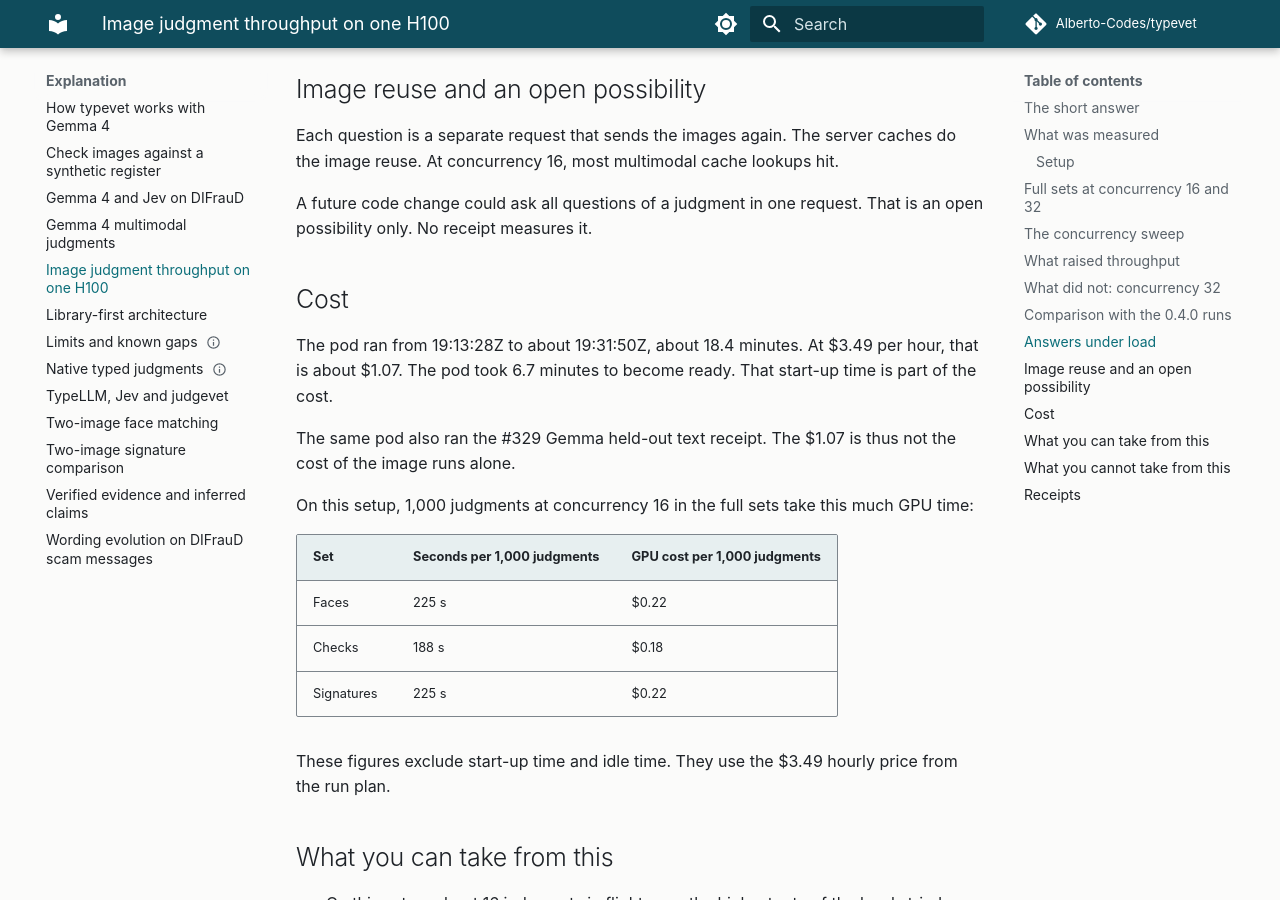
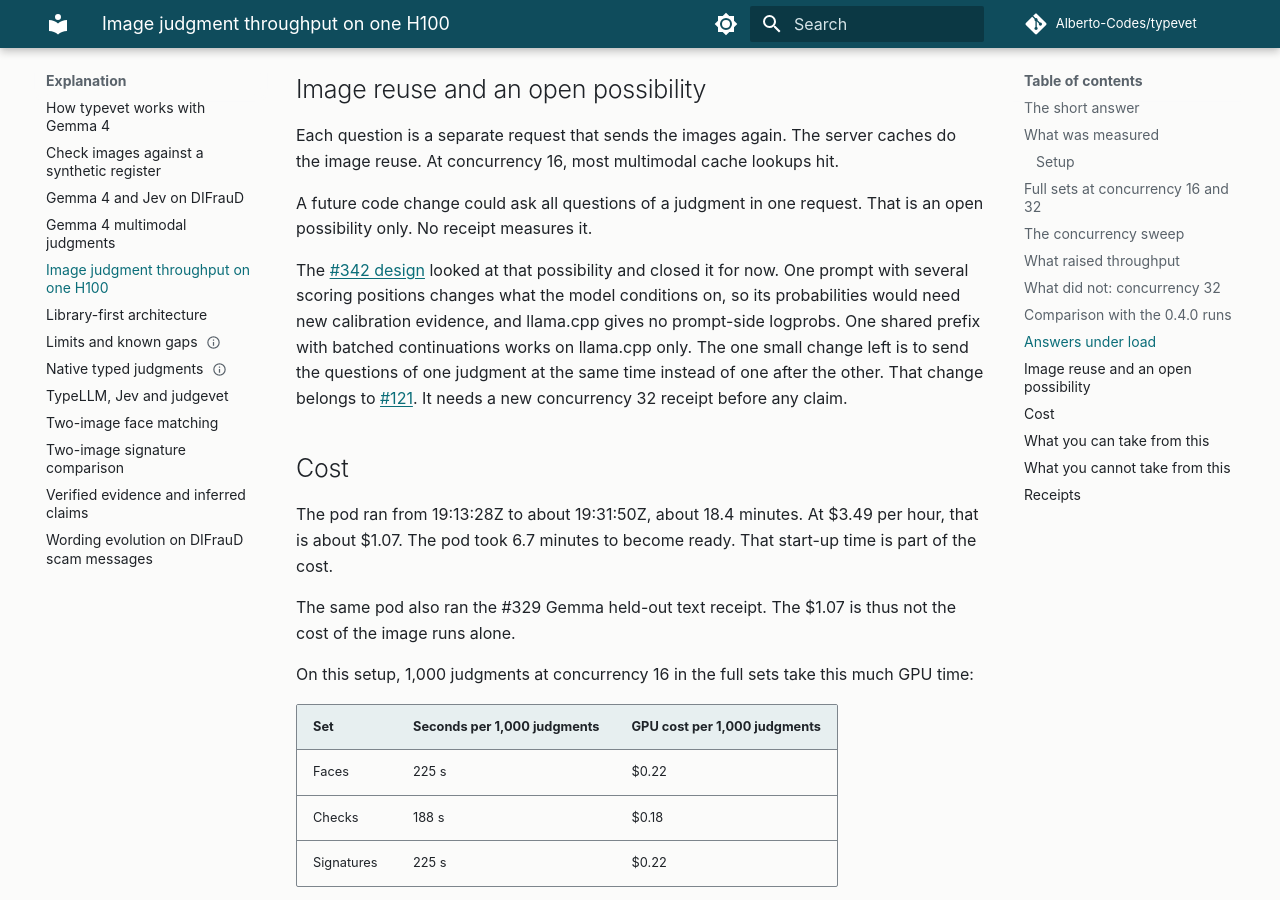
Before and after one commit to Alberto-Codes/typevet, an MkDocs documentation site: the page built from docs/explanation/image-throughput-h100.md, in a window 1280 px wide and 900 px high, scrolled down 5362 px. Built offline with MkDocs 1.6.1 and Material for MkDocs 9.7.7, drawn with Linux system fonts in a browser that asks for light colours; comment, search, counter and statistics services are not loaded.

Commit message:
docs(explanation): record the #342 design outcome on the throughput page
The image throughput page named one request per judgment as an open
possibility. The #342 design examined it: several scoring positions in
one prompt change what the model conditions on; batched continuations
work on llama.cpp only; the remaining small change belongs to #121 and
needs a concurrency 32 receipt first.

Closes #342
Claude-Session: https://claude.ai/code/session_014XgEGEaFzhfNvCY6eVZJC6

```diff
--- a/docs/explanation/image-throughput-h100.md
+++ b/docs/explanation/image-throughput-h100.md
@@ -197,6 +197,16 @@ caches do the image reuse. At concurrency 16, most multimodal cache lookups hit.
 A future code change could ask all questions of a judgment in one request.
 That is an open possibility only. No receipt measures it.
 
+The [#342 design](https://github.com/Alberto-Codes/typevet/issues/342#issuecomment-5919250989)
+looked at that possibility and closed it for now. One prompt with several
+scoring positions changes what the model conditions on, so its probabilities
+would need new calibration evidence, and llama.cpp gives no prompt-side
+logprobs. One shared prefix with batched continuations works on llama.cpp
+only. The one small change left is to send the questions of one judgment at
+the same time instead of one after the other. That change belongs to
+[#121](https://github.com/Alberto-Codes/typevet/issues/121). It needs a new
+concurrency 32 receipt before any claim.
+
 ## Cost
 
 The pod ran from 19:13:28Z to about 19:31:50Z, about 18.4 minutes. At $3.49
```
